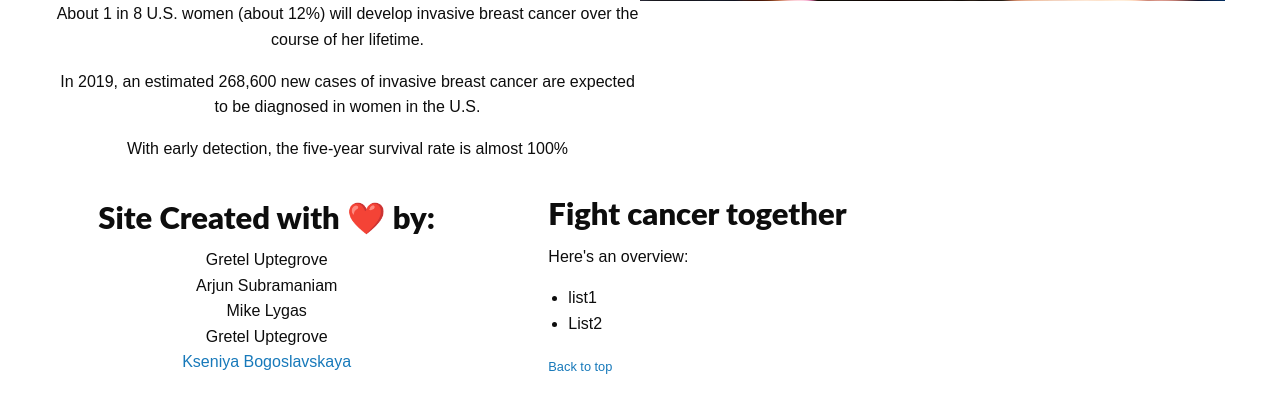
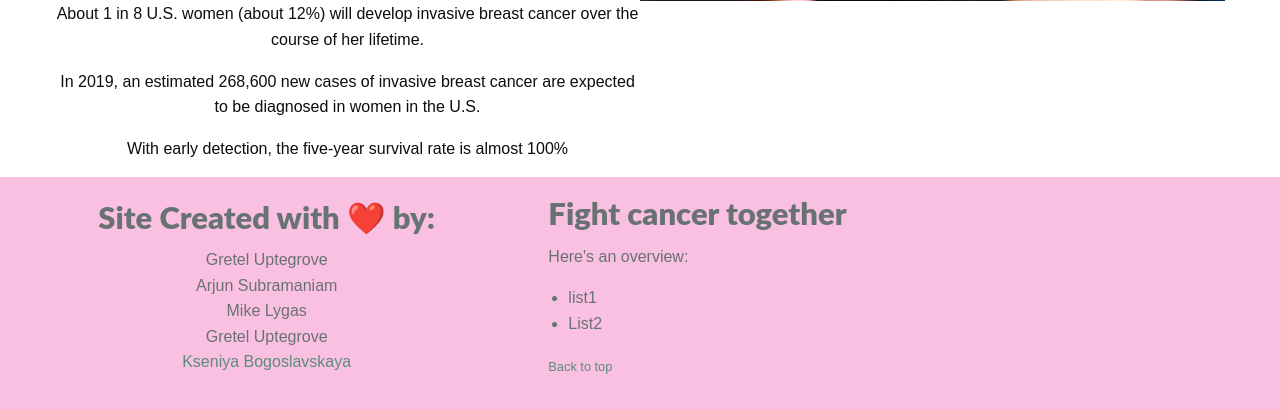
Before and after one commit to ChiqueCode/project_breast_cancer, a Flask app: page / in a window 1280 px wide. Shown: the part 867-1276 px from the top of the page. Run offline with Flask 2, Linux system fonts and the light colour scheme; some libraries are stand-ins or nearby versions.

Commit message:
🎨started playing with css: footer, button hover

```diff
--- a/static/css/style.css
+++ b/static/css/style.css
@@ -67,7 +67,7 @@ h4 {
 }
 .button:hover,
 .button:focus {
-  background-color: #393e40;
+  background-color: #fac0e1;
   color: #f2f2f2;
 }
 
@@ -78,3 +78,20 @@ h4 {
   border: 1px solid #cccc99;
   border-radius: 10px;
 }
+
+footer {
+  background-color: #fac0e1;
+  color: #687273;
+}
+
+footer ul .no-bullet {
+  list-style-type: none;
+}
+
+footer a {
+  color: #5a8c7a;
+}
+footer a:hover,
+footer a:focus {
+  color: #f2f2f2;
+}
```
